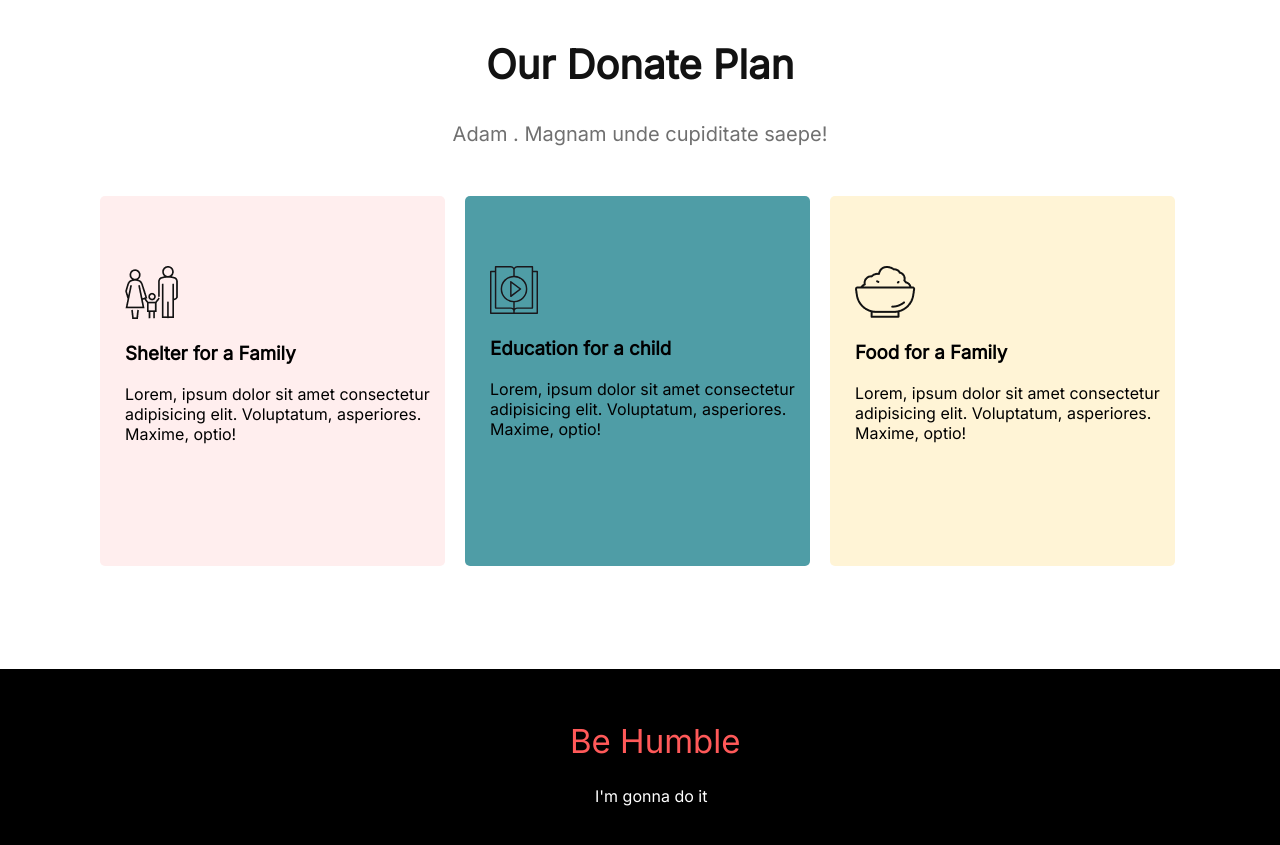
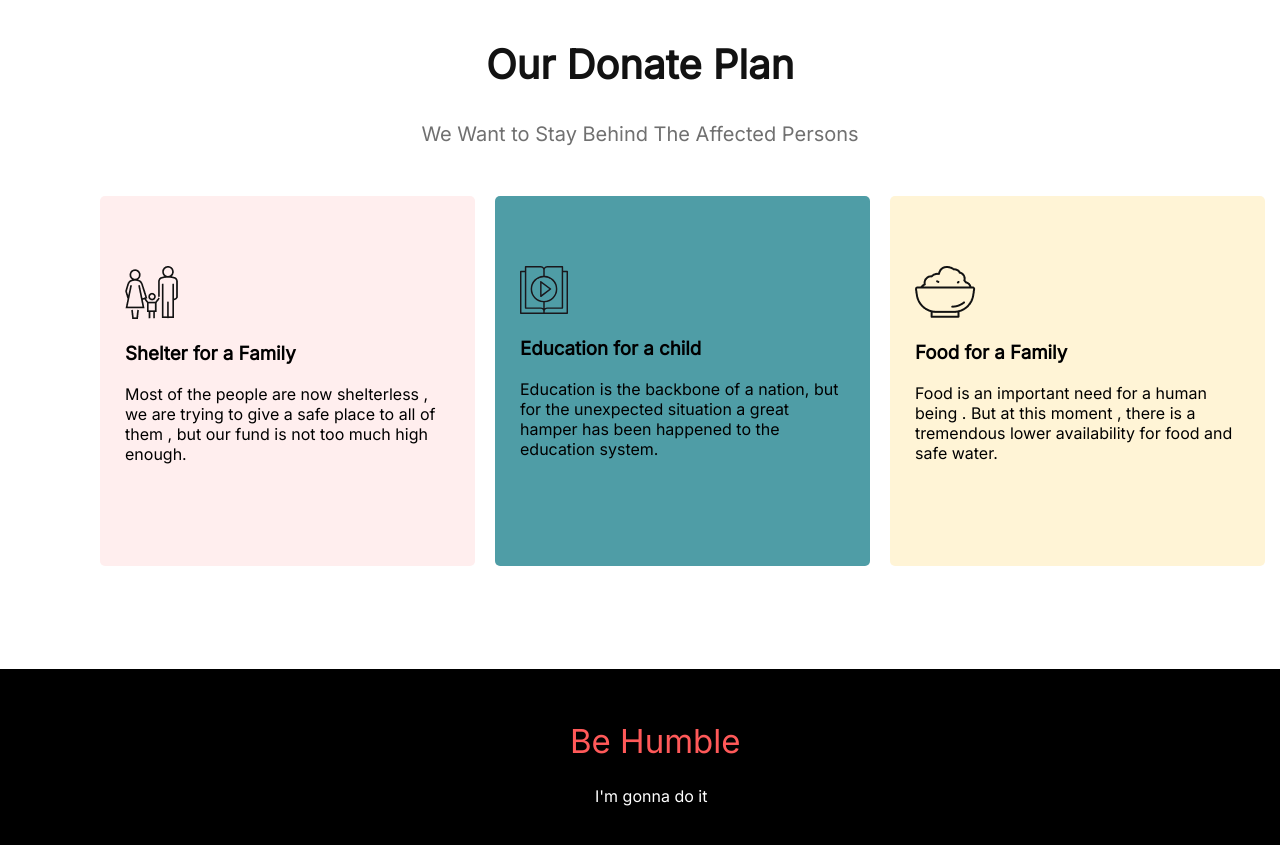
Before and after one commit to Marufhossain112/assignment-1, a plain HTML site: page index.html in a window 1280 px wide. Shown: the part 1500-2345 px from the top of the page. Drawn offline with Linux system fonts and the light colour scheme.

Commit message:
real texts has been added

```diff
--- a/index.html
+++ b/index.html
@@ -32,44 +32,59 @@
       <div class="donation-header">
         <h2>Donate Today</h2>
         <p class="donation-para">
-          When disaster strikes, our Emergency Response Team works with national Caritas members to get families the help they need fast.
+          When disaster strikes, our Emergency Response Team works with national
+          Caritas members to get families the help they need fast.
         </p>
       </div>
       <div class="donation-money">
         <div class="donation-money-box"><span> 100tk</span></div>
-        <div class="donation-money-box selected-color"><span> 200tk </span></div>
+        <div class="donation-money-box selected-color">
+          <span> 200tk </span>
+        </div>
         <div class="donation-money-box"><span> 500tk </span></div>
         <div class="donation-money-box"><span> 1000tk </span></div>
         <div class="donation-money-box"><span> 2000tk </span></div>
       </div>
-      <input type="text" class="donation-input" align="center" placeholder="Other Amount (Taka)">
-      <a class="color-btn donation-btn" href="https://www.google.com/">Donate Now</a>
+      <input
+        type="text"
+        class="donation-input"
+        align="center"
+        placeholder="Other Amount (Taka)"
+      />
+      <a class="color-btn donation-btn" href="https://www.google.com/"
+        >Donate Now</a
+      >
     </section>
 
     <!-- section donate plan -->
     <section class="donate-plan">
       <div class="donation-header">
         <h2>Our Donate Plan</h2>
-        <p class="donation-para">
-          Adam . Magnam unde
-          cupiditate saepe!
-        </p>
+        <p class="donation-para">We Want to Stay Behind The Affected Persons</p>
       </div>
       <div class="donate-plan-container">
         <div class="donate-plan-box pink-color">
-          <img src="icons/shelter.png" alt="">
+          <img src="icons/shelter.png" alt="" />
           <h3>Shelter for a Family</h3>
-          <p>Lorem, ipsum dolor sit amet consectetur adipisicing elit. Voluptatum, asperiores. Maxime, optio!</p>
+          <p>
+            Most of the people are now shelterless , we are trying to give a
+            safe place to all of them , but our fund is not too much high
+            enough.
+          </p>
         </div>
         <div class="donate-plan-box">
-          <img src="icons/icon6.svg" alt="">
+          <img src="icons/icon6.svg" alt="" />
           <h3>Education for a child</h3>
-          <p>Lorem, ipsum dolor sit amet consectetur adipisicing elit. Voluptatum, asperiores. Maxime, optio!</p>
+          <p>
+           Education is the backbone of a nation, but for the unexpected situation a great hamper has been happened to the education system.
+          </p>
         </div>
         <div class="donate-plan-box yellow-color">
-          <img src="icons/food.png" alt="">
+          <img src="icons/food.png" alt="" />
           <h3>Food for a Family</h3>
-          <p>Lorem, ipsum dolor sit amet consectetur adipisicing elit. Voluptatum, asperiores. Maxime, optio!</p>
+          <p>
+           Food is an important need for a human being . But at this moment , there is a tremendous lower availability for food and safe water.
+          </p>
         </div>
       </div>
     </section>
--- a/style.css
+++ b/style.css
@@ -105,6 +105,7 @@ section {
   width: 360px;
   height: 350px;
   background: #4f9da6;
+  padding-right: 30px;
 }
 .pink-color {
   margin: 0px 25px;
@@ -129,10 +130,10 @@ section {
   padding-top: 70px;
   padding-left: 25px;
   border-radius: 5px;
-  -webkit-border-radius: 5px;
-  -moz-border-radius: 5px;
-  -ms-border-radius: 5px;
-  -o-border-radius: 5px;
+  -webkit-border-radius:;
+  -moz-border-radius:;
+  -ms-border-radius:;
+  -o-border-radius:;
 }
 footer {
   background: black;
```
